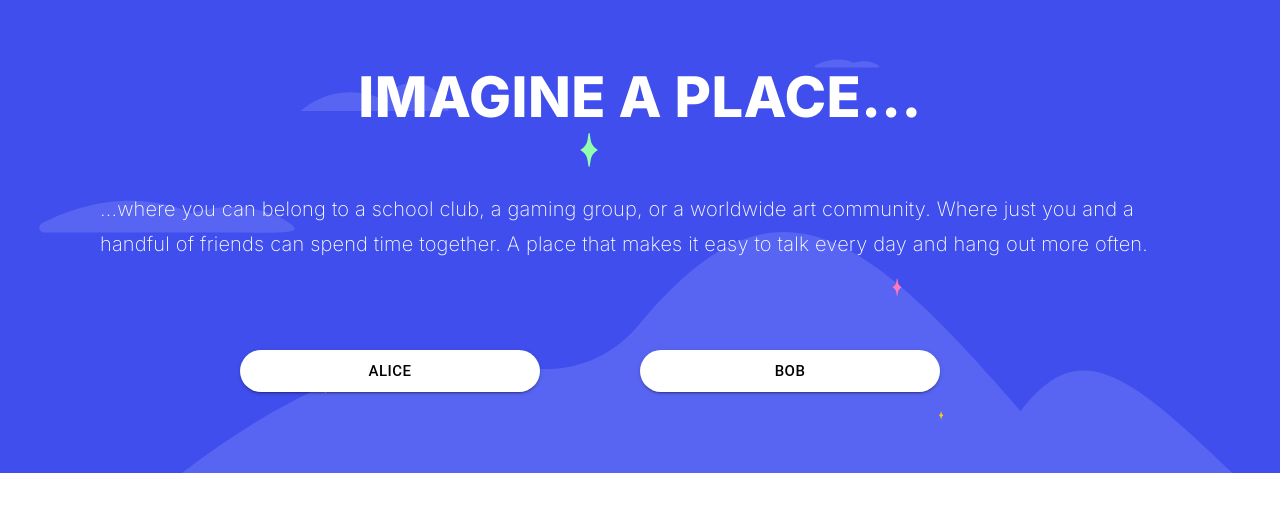
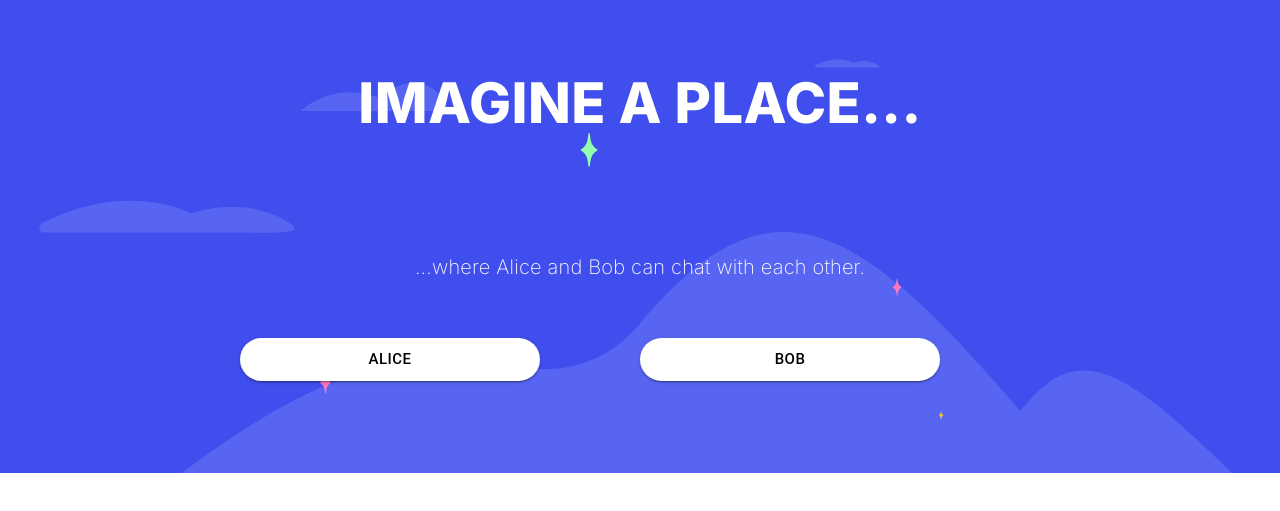
Before and after one commit to alexlop29/enables-real-time-communication-in-chat-app, a Next.js app in the folder chat-bot/: page / in a window 1280 px wide. Shown: the part 127-638 px from the top of the page. Built offline with nearby package versions, Linux system fonts and the light colour scheme; no server answers.

Commit message:
Add initial styling to the chat page

```diff
--- a/chat-bot/src/app/modules/home/styled-title.ts
+++ b/chat-bot/src/app/modules/home/styled-title.ts
@@ -9,6 +9,3 @@ const StyledTitle = styled(Typography)`
 `;
 
 export { StyledTitle };
-
-// font-family: 'Inter', sans-serif;
-//   font-weight: 600;
--- a/chat-bot/src/app/modules/recent-messages/recentMessages.tsx
+++ b/chat-bot/src/app/modules/recent-messages/recentMessages.tsx
@@ -1,6 +1,9 @@
 "use client";
 import { useQuery } from "convex/react";
 import { api } from "../../../../convex/_generated/api";
+import Grid from "@mui/material/Unstable_Grid2";
+import Typography from "@mui/material/Typography";
+import { Divider } from "@mui/material";
 
 const RecentMessages = () => {
   const messages = useQuery(api.tasks.get);
@@ -8,7 +11,17 @@ const RecentMessages = () => {
   return (
     <>
       <main>
-        {messages?.map(({ _id, message }) => <div key={_id}>{message}</div>)}
+        {messages?.map(({ _id, message, user, _creationTime }) => (
+          <div key={_id}>
+            <Grid>
+              <Divider style={{ backgroundColor: "gray" }} />
+              <Typography sx={{ fontSize: 14 }} color="white" gutterBottom>
+                {user} {new Date(_creationTime).toLocaleString("en-US")}
+              </Typography>
+              <Typography variant="body2">{message}</Typography>
+            </Grid>
+          </div>
+        ))}
       </main>
     </>
   );
--- a/chat-bot/src/app/page.tsx
+++ b/chat-bot/src/app/page.tsx
@@ -26,12 +26,18 @@ export default function Home() {
             IMAGINE A PLACE...
           </StyledTitle>
         </Grid>
-        <Grid sm={12} style={{ paddingLeft: "100px", paddingRight: "100px" }}>
+        <Grid
+          sm={12}
+          style={{
+            paddingLeft: "100px",
+            paddingRight: "100px",
+            display: "flex",
+            justifyContent: "center",
+            alignItems: "center",
+          }}
+        >
           <StyledSubTitle variant="subtitle1" gutterBottom>
-            ...where you can belong to a school club, a gaming group, or a
-            worldwide art community. Where just you and a handful of friends can
-            spend time together. A place that makes it easy to talk every day
-            and hang out more often.
+            ...where Alice and Bob can chat with each other.
           </StyledSubTitle>
         </Grid>
         <ButtonGrid lg={6}>
--- /dev/null
+++ b/chat-bot/src/app/steve/page.tsx
@@ -0,0 +1,44 @@
+"use client";
+import React from "react";
+import { MessageTerminal } from "../modules/message-terminal/messageTerminal";
+import { RecentMessages } from "../modules/recent-messages/recentMessages";
+import Grid from "@mui/material/Unstable_Grid2";
+import styled, { ThemeProvider } from "styled-components";
+
+const darkTheme = {
+  background: "#404eed",
+  text: "#fff",
+};
+
+const PageWrapper = styled.div`
+  background-color: ${(props) => props.theme.background};
+  color: ${(props) => props.theme.text};
+`;
+
+const Steve = () => {
+  return (
+    <>
+      <ThemeProvider theme={darkTheme}>
+        <PageWrapper>
+          <Grid
+            container
+            spacing={2}
+            style={{
+              width: "50%",
+              margin: "auto",
+            }}
+          >
+            <Grid xs={12} lg={12}>
+              <RecentMessages />
+            </Grid>
+            <Grid xs={12} lg={12}>
+              <MessageTerminal user="steve" />
+            </Grid>
+          </Grid>
+        </PageWrapper>
+      </ThemeProvider>
+    </>
+  );
+};
+
+export default Steve;
```
